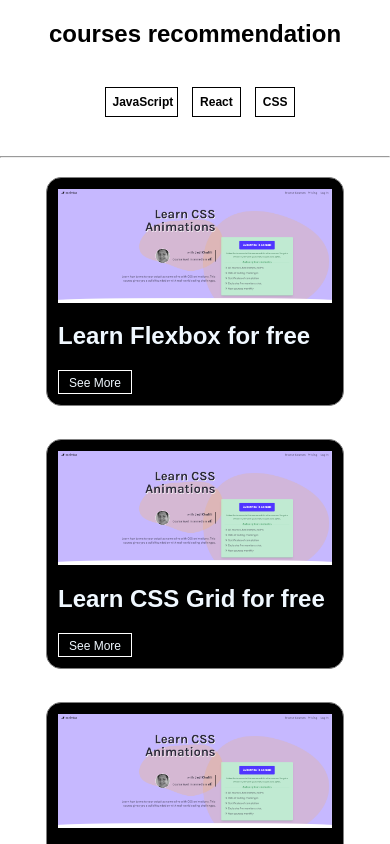
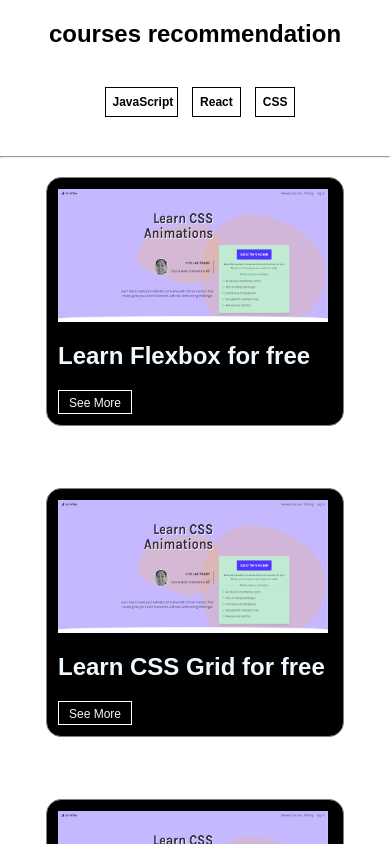
Before and after one commit to pranitcode/courses-recommendation, a React (Create React App) app: page / in a window 390 px wide. Shown: the top 844 px of the page. Built offline with nearby package versions, Linux system fonts and the light colour scheme.

Commit message:
some chage

```diff
--- a/src/App.css
+++ b/src/App.css
@@ -81,8 +81,15 @@ button {
   .mycard {
     margin: 0 auto;
     width: 320px;
-    height: auto;
+    height: 300px;
+    position: relative;
    }
+   img {
+    height:133px;
+    width: 270px;
+  }
+
+
    .seemore {
     padding:2px 3px;
     border:1px solid white;
```
